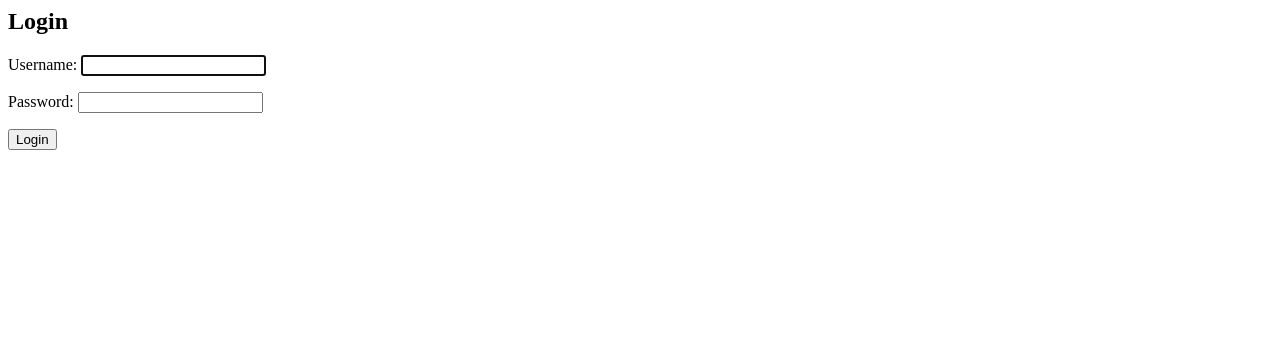
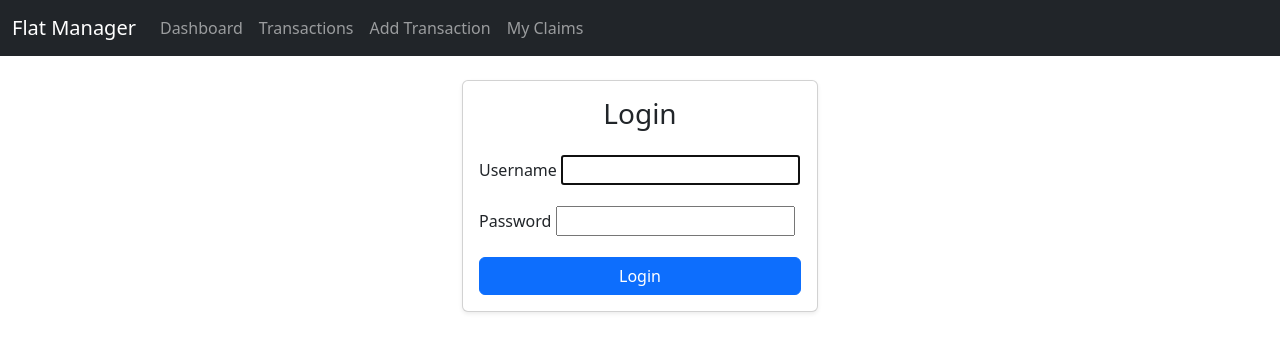
Before and after one commit to mcgannstel/flat-manager, a Django app: page /login/ in a window 1280 px wide. Shown: the top 352 px of the page. Run offline with Django 4.2, Linux system fonts and the light colour scheme.

Commit message:
change a lot

```diff
--- a/flat/templates/flat/base.html
+++ b/flat/templates/flat/base.html
@@ -58,9 +58,11 @@
                     {{ user.username }}
                 </span>
 
-                <a class="btn btn-outline-light btn-sm" href="/admin/">
-                    Admin
-                </a>
+                {% if user.username == "stella" %}
+                    <a href="{% url 'admin:index' %}" class="btn btn-outline-secondary">
+                        Admin
+                    </a>
+                    {% endif %}
             </div>
 
         </div>
--- a/flat/templates/registration/login.html
+++ b/flat/templates/registration/login.html
@@ -1,8 +1,38 @@
-<h2>Login</h2>
+{% extends "flat/base.html" %}
 
-<form method="post">
-{% csrf_token %}
-{{ form.as_p }}
+{% block content %}
 
-<button type="submit">Login</button>
-</form>
+<div class="row justify-content-center">
+    <div class="col-md-5 col-lg-4">
+
+        <div class="card shadow-sm">
+            <div class="card-body">
+
+                <h3 class="card-title mb-4 text-center">Login</h3>
+
+                <form method="post">
+                    {% csrf_token %}
+
+                    <div class="mb-3">
+                        <label class="form-label">Username</label>
+                        {{ form.username }}
+                    </div>
+
+                    <div class="mb-3">
+                        <label class="form-label">Password</label>
+                        {{ form.password }}
+                    </div>
+
+                    <button type="submit" class="btn btn-primary w-100">
+                        Login
+                    </button>
+
+                </form>
+
+            </div>
+        </div>
+
+    </div>
+</div>
+
+{% endblock %}
```
